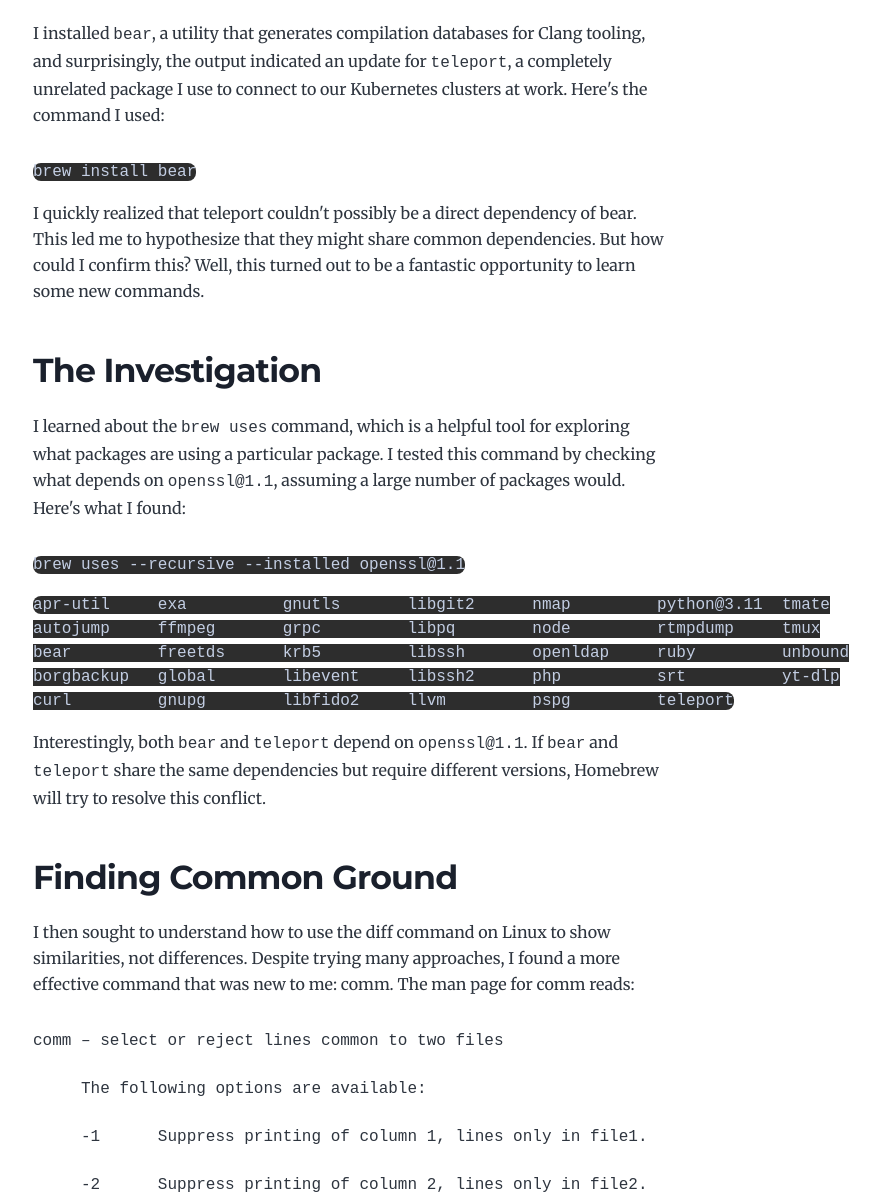
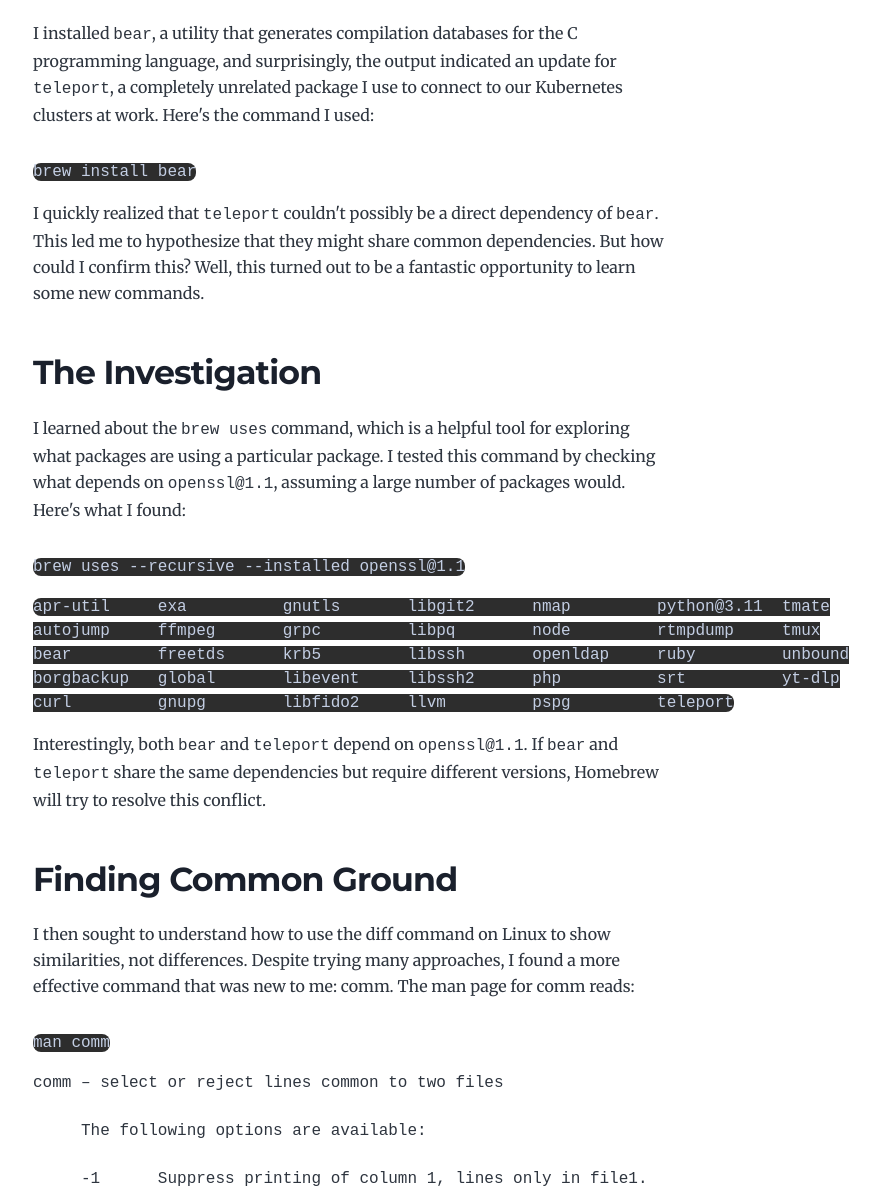
Before and after one commit to dkarter/retrovertigo, a Gatsby site: page /unraveling-homebrew-dependencies-a-handy-guide/ in a window 1280 px wide. Shown: the part 572-1766 px from the top of the page, without its empty margins (291-1171 px from the left). Built offline with nearby package versions, Linux system fonts and the light colour scheme; Gatsby itself is replaced by a stand-in of ours; some packages are replaced by stand-ins of ours; code samples lack their colours.

Commit message:
refactor(post): further formatting and edits

````diff
--- a/content/blog/unraveling-homebrew-dependencies-a-handy-guide/index.md
+++ b/content/blog/unraveling-homebrew-dependencies-a-handy-guide/index.md
@@ -9,13 +9,13 @@
 
 ## Setting the Scene
 
-I installed `bear`, a utility that generates compilation databases for Clang tooling, and surprisingly, the output indicated an update for `teleport`, a completely unrelated package I use to connect to our Kubernetes clusters at work. Here's the command I used:
+I installed `bear`, a utility that generates compilation databases for the C programming language, and surprisingly, the output indicated an update for `teleport`, a completely unrelated package I use to connect to our Kubernetes clusters at work. Here's the command I used:
 
 ```bash
 brew install bear
 ```
 
-I quickly realized that teleport couldn't possibly be a direct dependency of bear. This led me to hypothesize that they might share common dependencies. But how could I confirm this? Well, this turned out to be a fantastic opportunity to learn some new commands.
+I quickly realized that `teleport` couldn't possibly be a direct dependency of `bear`. This led me to hypothesize that they might share common dependencies. But how could I confirm this? Well, this turned out to be a fantastic opportunity to learn some new commands.
 
 ## The Investigation
 
@@ -38,6 +38,10 @@
 ## Finding Common Ground
 
 I then sought to understand how to use the diff command on Linux to show similarities, not differences. Despite trying many approaches, I found a more effective command that was new to me: comm. The man page for comm reads:
+
+```bash
+man comm
+```
 
 ```
 comm – select or reject lines common to two files
@@ -76,7 +80,7 @@
 
 ## Digging Deeper
 
-Wanting to understand why teleport depends on c-ares, I delved further:
+Wanting to understand why `teleport` depends on `c-ares`, I delved further:
 
 ```bash
 brew deps teleport --tree
````
